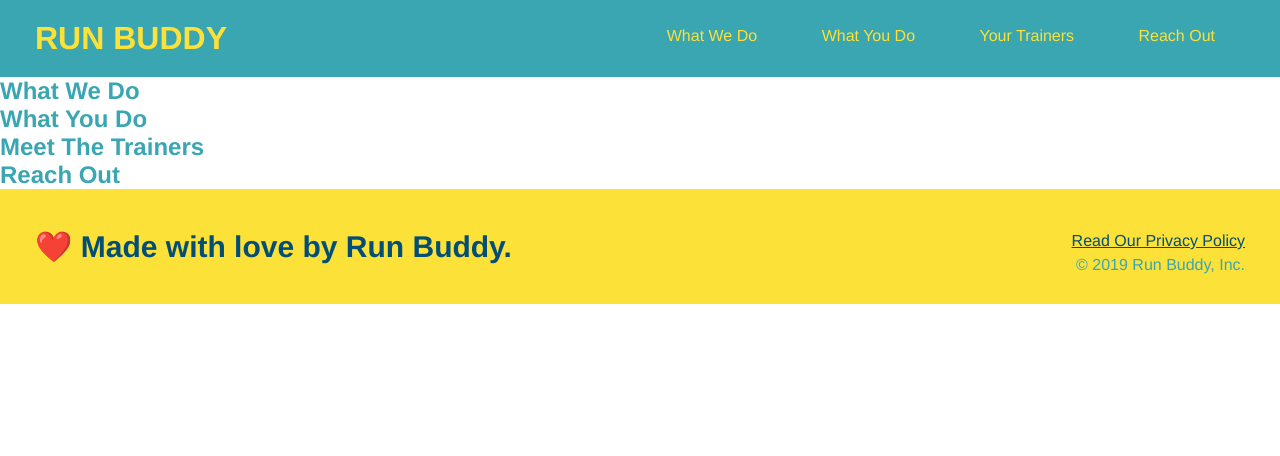
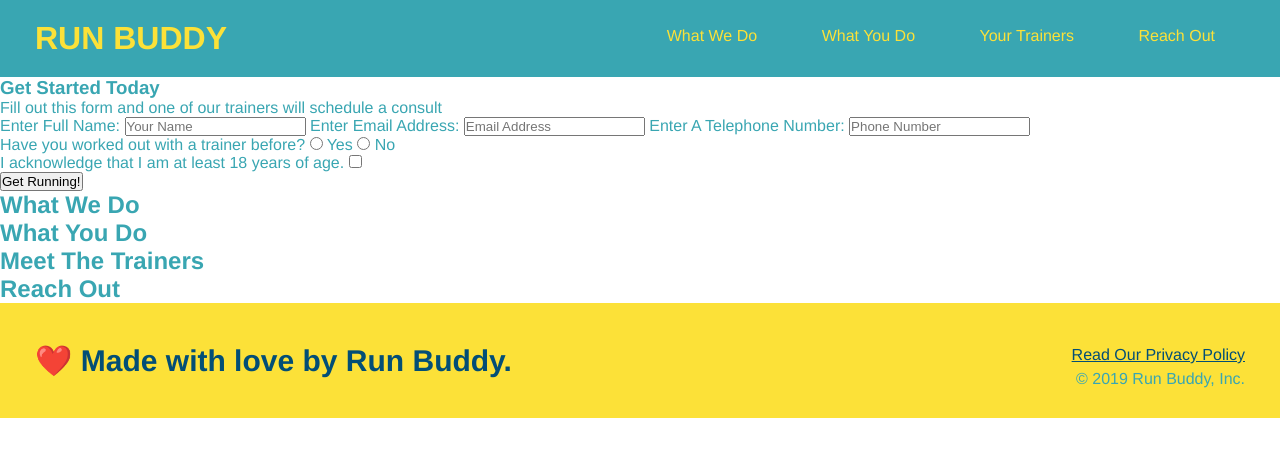
Before and after one commit to JoDamaso/run-buddy, a plain HTML site: page index.html in a window 1280 px wide. Drawn offline with Linux system fonts and the light colour scheme.

```diff
--- a/index.html
+++ b/index.html
@@ -36,6 +36,34 @@
 
   <!-- hero/jumbotron -->
   <section>
+    <div>
+      <h3>Get Started Today</h3>
+      <p> Fill out this form and one of our trainers will schedule a consult</p>
+    <form>
+      <label for="name">Enter Full Name:</label>
+      <input type="text" placeholder="Your Name" name="name" id="name" />
+      <label for="email">Enter Email Address:</label>
+      <input type="email" placeholder="Email Address" name="email" id="email" />
+      <label for="phone">Enter A Telephone Number:</label>
+      <input type="tel" placeholder="Phone Number" name="phone" id="phone" />
+      <p>
+        Have you worked out with a trainer before?
+        <input type="radio" name="trainer-confirm" id="trainer-yes" />
+        <label for="trainer-yes" id="trainer-yes">Yes</label>
+        <input type="radio" name="trainer-confirm" id="trainer-no" />
+        <label for="trainer-no">No</label>
+      </p>
+      <p>
+        <label for="checkbox">
+          I acknowledge that I am at least 18 years of age.
+        </label>
+        <input type="checkbox" name="age-confirm" id="checkbox" />
+      </p>
+      <button type="submit">
+        Get Running!
+      </button>
+    </form>
+    </div>
   </section>
 
   <!-- "what we do" section -->
```
